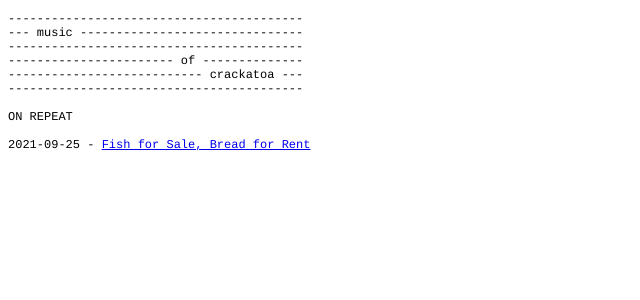
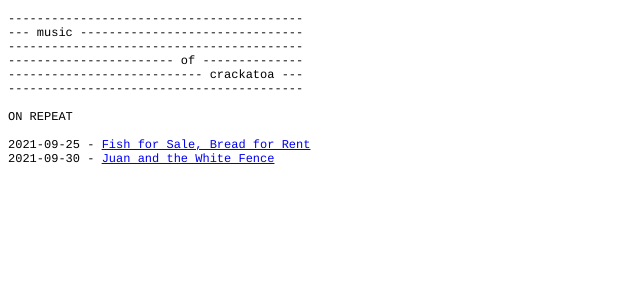
Before and after one commit to noahgorstein/music-of-crackatoa, a Jekyll site: the page built from index.markdown, in a window 1280 px wide. Shown: the top 300 px of the page, without its empty margins (0-640 px from the left). Built offline with Jekyll 4.4.1, drawn with Linux system fonts in a browser that asks for light colours.

Commit message:
juan and the white fence

```diff
--- a/index.markdown
+++ b/index.markdown
@@ -14,5 +14,5 @@ layout: default
 ON REPEAT
 
 2021-09-25 - <a href="https://open.spotify.com/playlist/4hmnIInABFoqqiUeAGoqYa?si=5aea04dbdc6f4464">Fish for Sale, Bread for Rent</a>
-
+2021-09-30 - <a href="https://open.spotify.com/playlist/5P4c8OV452r8QtTWi9f56X?si=516b8d67910b4e2b">Juan and the White Fence</a>
 </pre>
```
